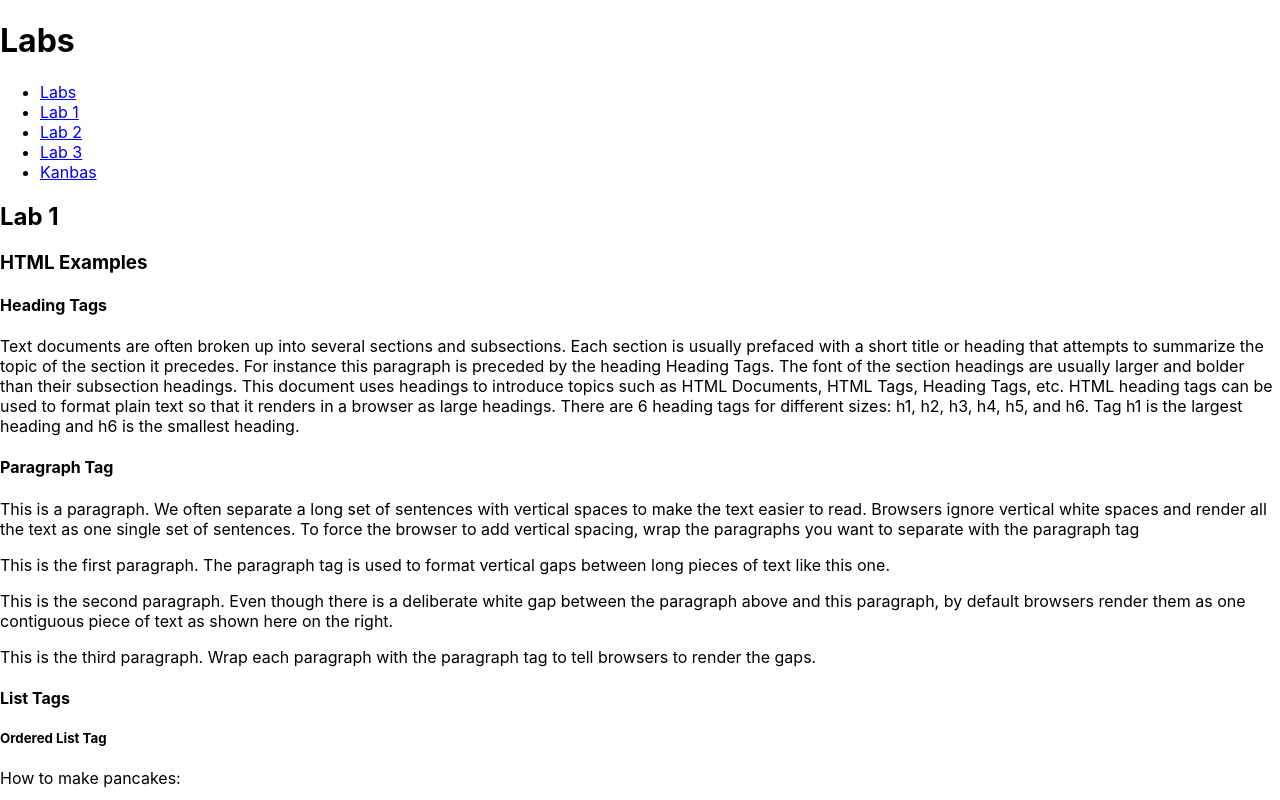
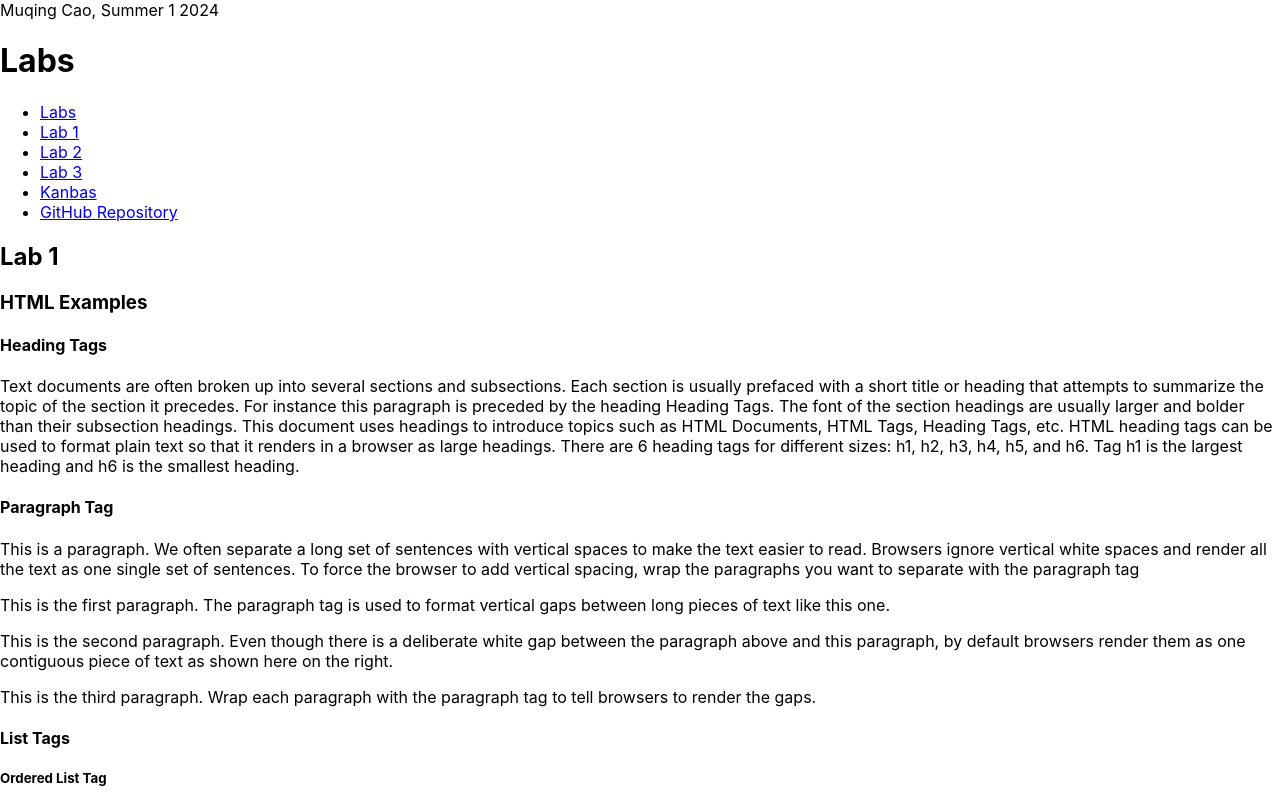
Before and after one commit to muqingcao/kanbas-react-web-app, a React (Create React App) app: page /#/Labs/Lab1 in a window 1280 px wide. Shown: the top 800 px of the page. Built offline with nearby package versions, Linux system fonts and the light colour scheme.

Commit message:
fourth commit

```diff
--- a/src/Labs/TOC.tsx
+++ b/src/Labs/TOC.tsx
@@ -26,6 +26,11 @@
                     Kanbas
                 </a>
             </li>
+            <li>
+                <a id="wd-github"  href="https://github.com/muqingcao/kanbas-react-web-app.git">
+                    GitHub Repository
+                </a>
+            </li>
         </ul>
     );
 }
--- a/src/Labs/index.tsx
+++ b/src/Labs/index.tsx
@@ -7,6 +7,7 @@
 export default function Labs() {
     return (
         <div id="wd-labs">
+            Muqing Cao, Summer 1 2024
             <h1>Labs</h1>
             <TOC />
             <Routes>
```
Also changed, not shown: src/Kanbas/Courses/Assignments/Editor.tsx (indentation only).
